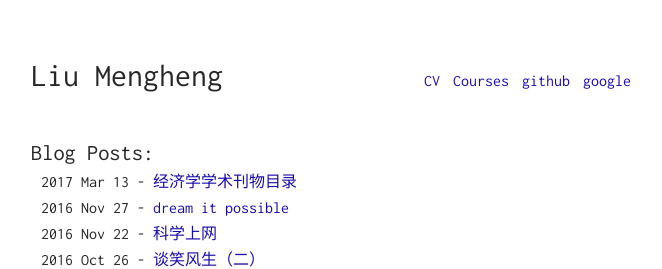
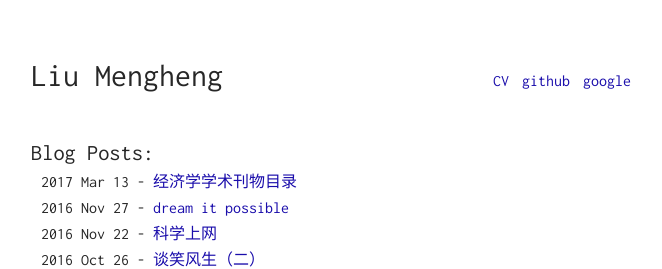
Before and after one commit to sherylman/sherylman.github.com, a Jekyll site: the page built from index.html, in a window 1280 px wide. Shown: the top 269 px of the page, without its empty margins (309-971 px from the left). Built offline with Jekyll 4.4.1, drawn with Linux system fonts in a browser that asks for light colours.

Commit message:
Update navigation.yml

```diff
--- a/_data/navigation.yml
+++ b/_data/navigation.yml
@@ -1,8 +1,5 @@
 - title: CV
   url: /me
-
-- title: Courses
-  url: /business
 
 - title: github
   url: https://github.com/sherylman
```
